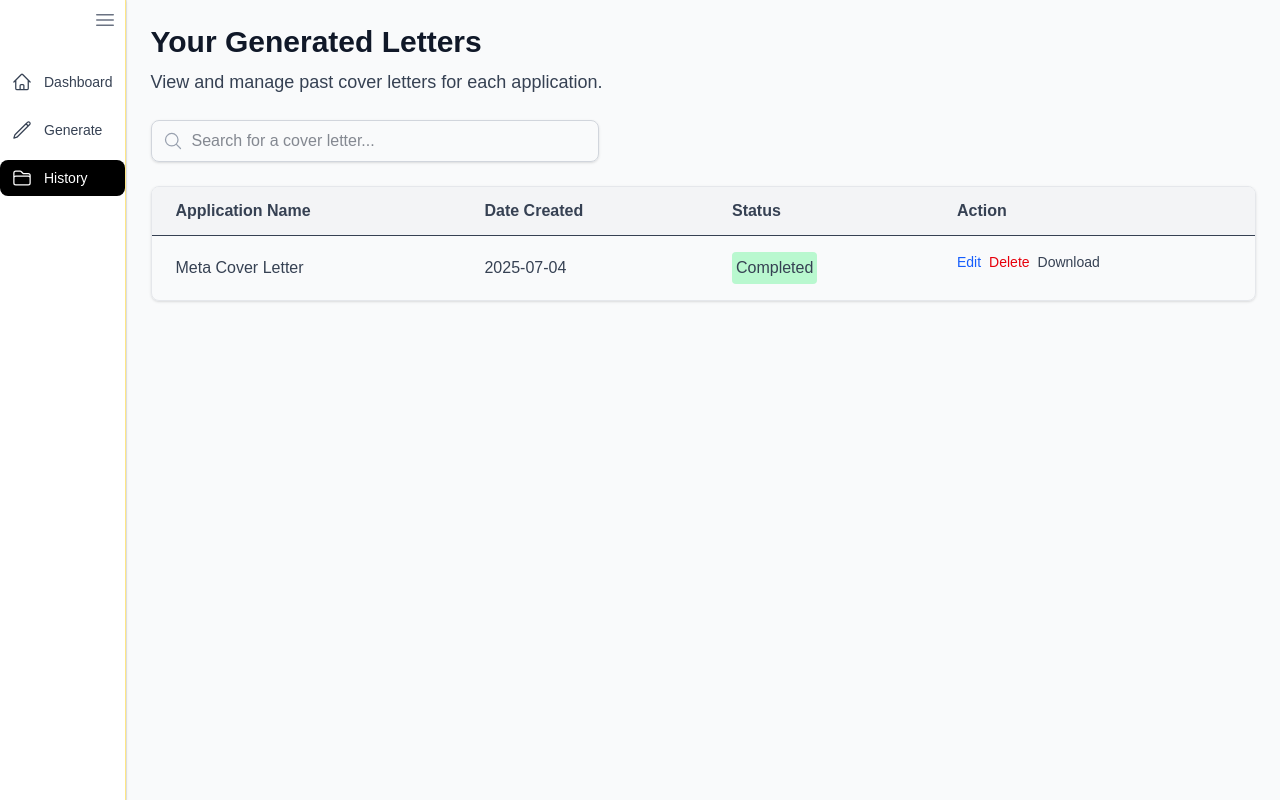
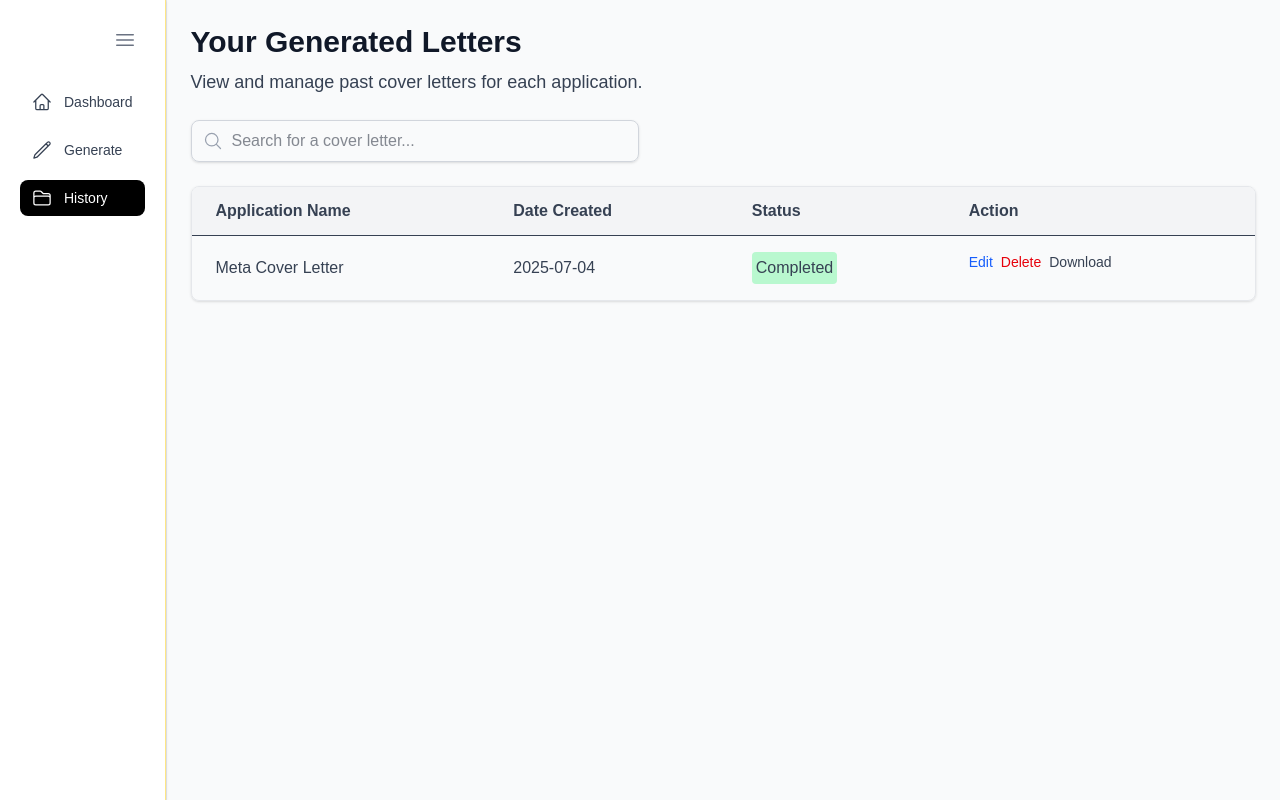
Before and after one commit to Abdullahtariq11/ApplyMate, a Next.js app in the folder apply-mate/: page /history in a window 1280 px wide. Built offline with nearby package versions, Linux system fonts and the light colour scheme.

Commit message:
Improved side bar padding

```diff
--- a/apply-mate/src/Components/ui/Sidebar.tsx
+++ b/apply-mate/src/Components/ui/Sidebar.tsx
@@ -57,6 +57,7 @@ function Sidebar() {
   return (
     <div
       className={`
+        p-5
     fixed z-50
     bottom-0 left-0 right-0
     md:static
```
